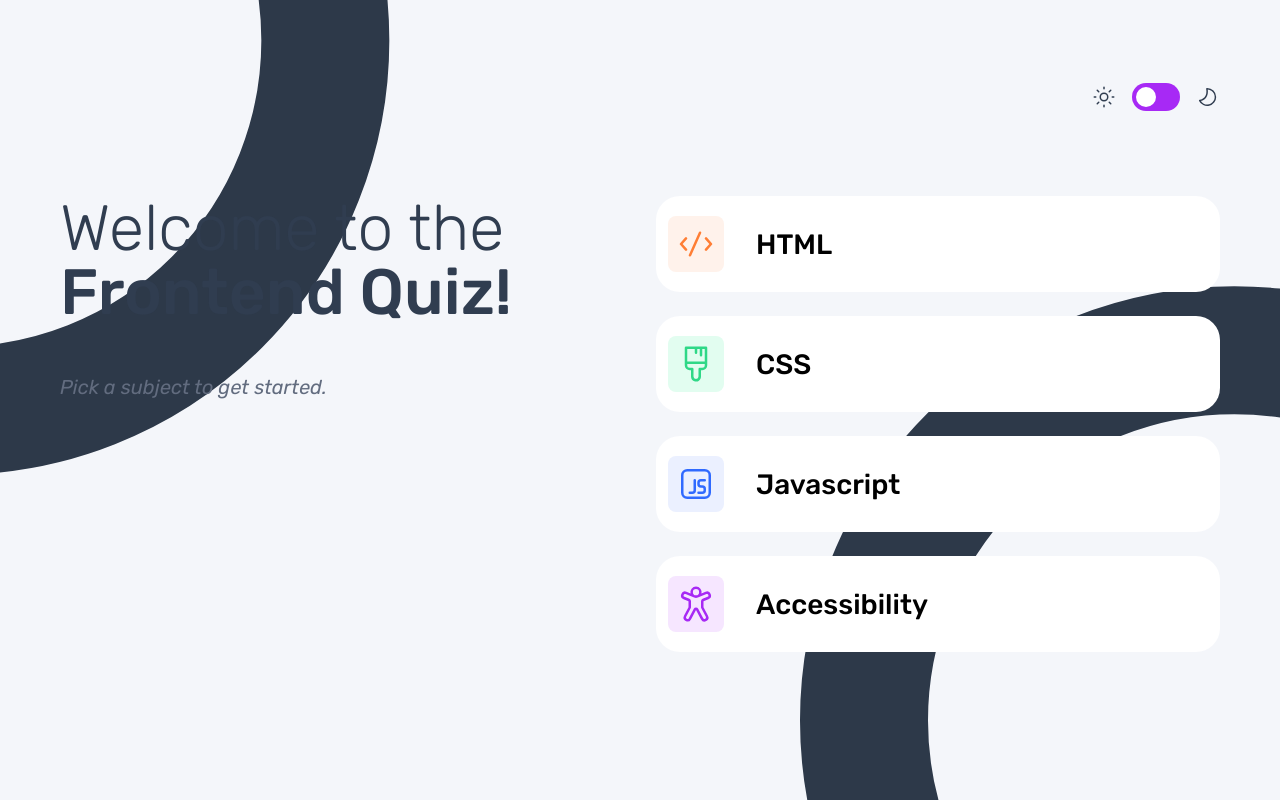
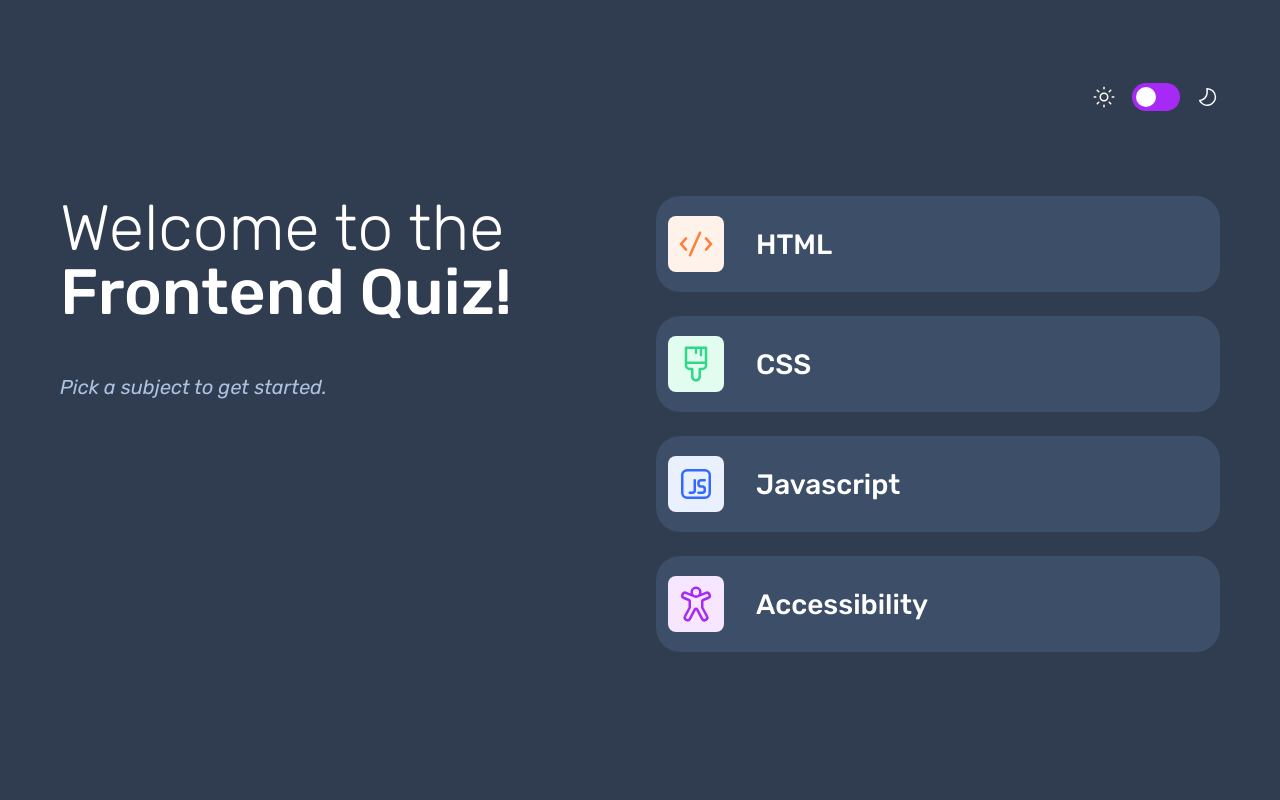
Before and after one commit to AljoschaNy/quiz-app, a React (Vite) app in the folder frontend/: page / in a window 1280 px wide. Built offline with nearby package versions, Linux system fonts and the light colour scheme.

Commit message:
Create dark and light theme classes and move background pattern to src folder

```diff
--- a/frontend/index.html
+++ b/frontend/index.html
@@ -1,5 +1,5 @@
 <!doctype html>
-<html lang="en">
+<html lang="en" class="dark">
   <head>
     <meta charset="UTF-8" />
     <meta name="viewport" content="width=device-width, initial-scale=1.0" />
--- a/frontend/src/components/main/OptionCard.css
+++ b/frontend/src/components/main/OptionCard.css
@@ -42,5 +42,6 @@
 .option-text {
     font-size: 1.75rem;
     font-family: var(--primary-font);
+    color: var(--primary-color);
     margin-left: 32px;
 }
--- a/frontend/src/index.css
+++ b/frontend/src/index.css
@@ -7,12 +7,6 @@
   --font-weight-medium: 500;
   --font-weight-bold: 700;
 
-  color-scheme: dark light;
-  --bg-primary: hsl(216,25%,25%);
-  --bg-secondary: hsl(215,27%,32%);
-  --bg-accent: hsl(214, 24%, 23%);
-  --primary-color: hsl(0,0%,100%);
-  --secondary-color: hsl(216,47%,78%);
   --accent-color: hsl(277,91%,56%);
   --success-color: hsl(151,70%,50%);
   --error-color: hsl(0,82%,63%);
@@ -23,15 +17,22 @@
   -moz-osx-font-smoothing: grayscale;
 }
 
-@media (prefers-color-scheme: light) {
-  :root {
+/* Theme Styles */
+.dark {
+  --bg-primary: hsl(216,25%,25%);
+  --bg-secondary: hsl(215,27%,32%);
+  --bg-accent: hsl(214, 24%, 23%);
+  --primary-color: hsl(0,0%,100%);
+  --secondary-color: hsl(216,47%,78%);
+}
+
+.light {
   --bg-primary: hsl(220,38%,97%);
   --bg-secondary: hsl(0,0%,100%);
   --bg-accent: hsl(220, 50%, 95%);
   --primary-color: hsl(216,25%,25%);
   --secondary-color: hsl(219,13%,44%);
   --drop-shadow-color: hsl(220, 29%, 66%);
-  }
 }
 
 /* General Styles */
@@ -49,7 +50,7 @@ html {
   line-height: var(--line-height);
   color: var(--primary-color);
   background-color: var(--bg-primary);
-  background-image: url("../public/assets/pattern-background-desktop-dark.svg");
+
   background-size: cover;
   background-repeat: no-repeat;
   background-position: center center;
```
Also changed, not shown: frontend/src/assets/pattern-background-desktop-dark.svg (renamed from frontend/public/assets/pattern-background-desktop-dark.svg). Lines whose indentation alone changed are shown as unchanged.
